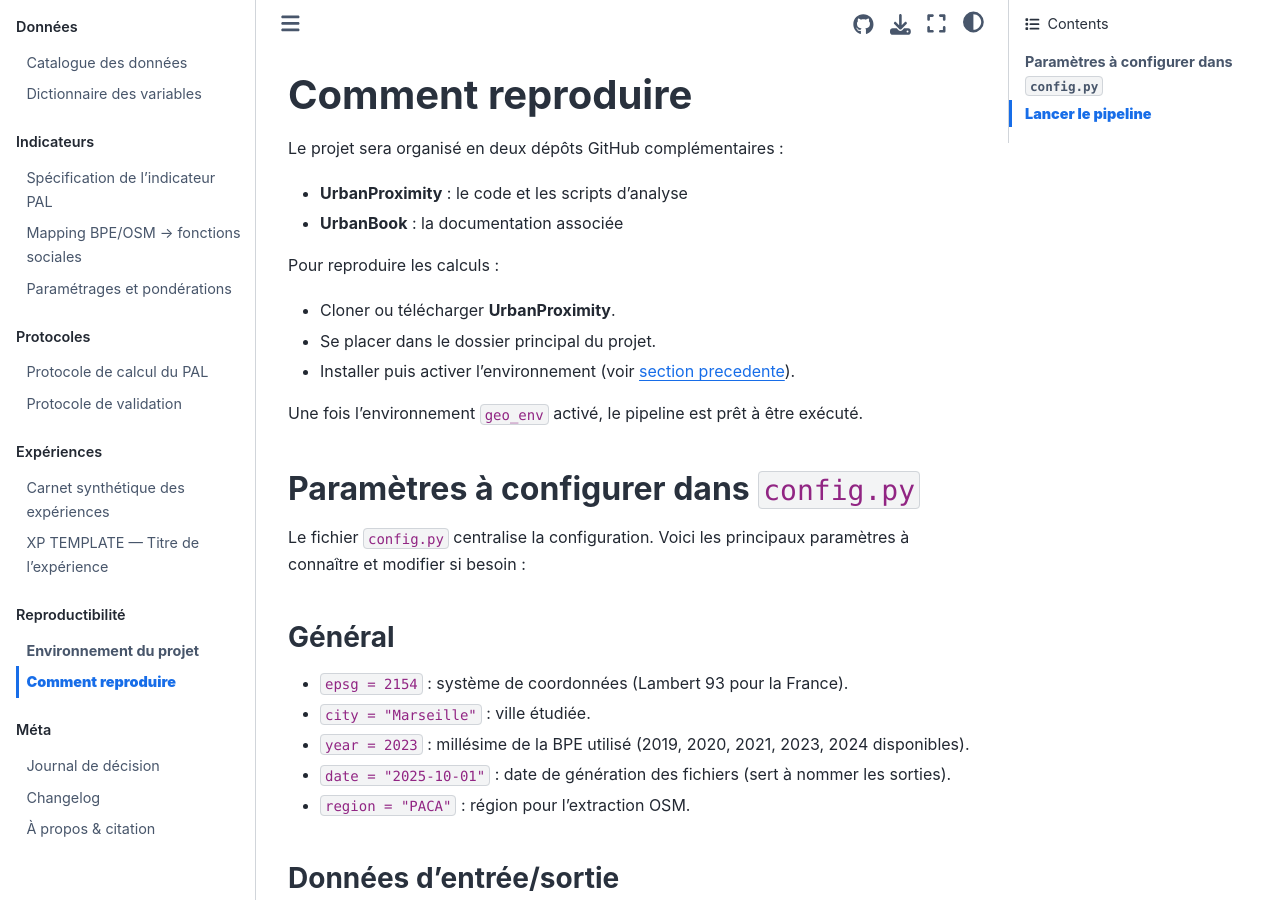
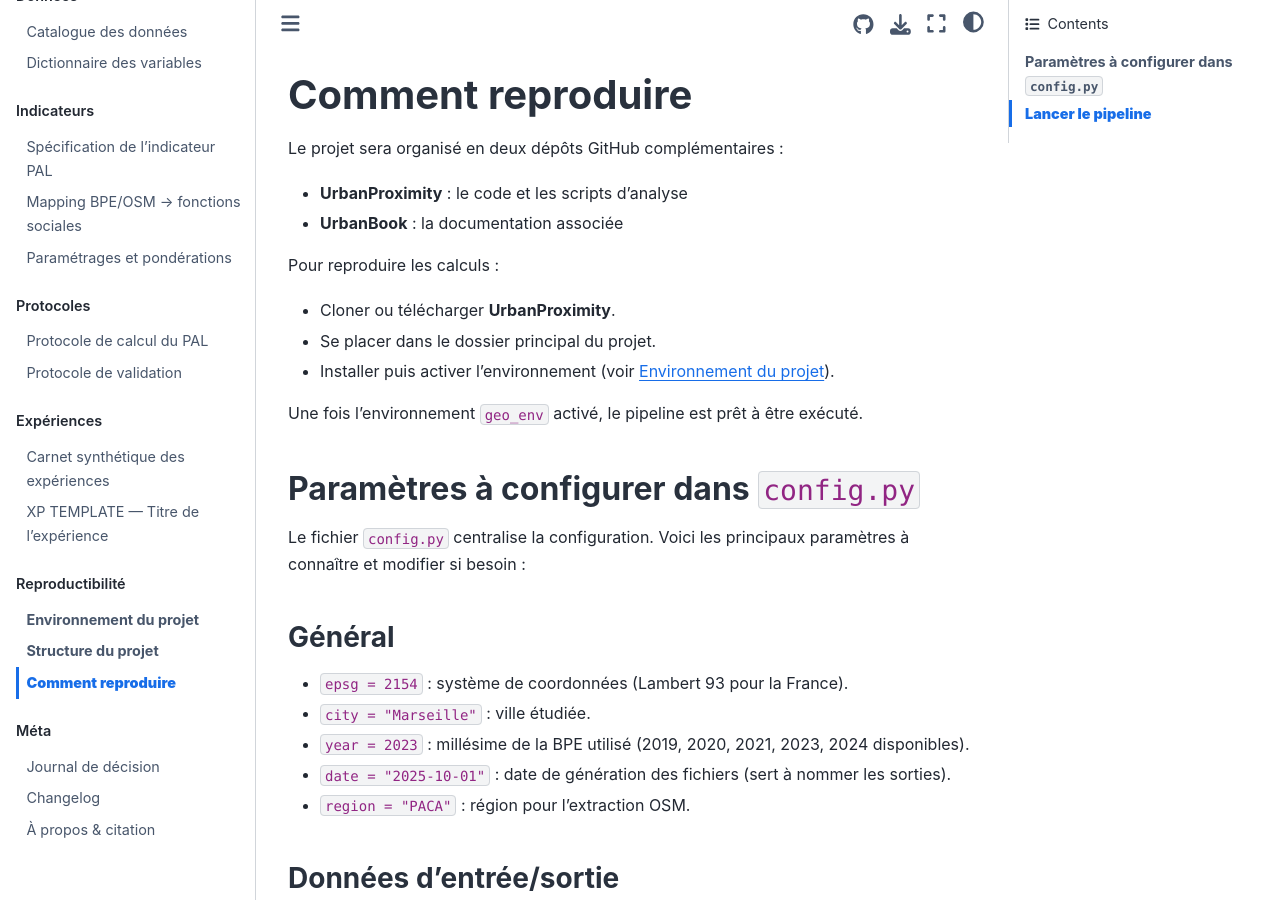
Before and after one commit to techByHazim/UrbanBook, a Jupyter Book: the page built from 50_Reproductibilite/comment_reproduire.md, in a window 1280 px wide and 900 px high. Built offline with Jupyter Book 1.0.4 settings and Sphinx 7.4.7 and the Sphinx Book theme 1.1.4, drawn with Linux system fonts in a browser that asks for light colours; some of the changed text lies outside the part shown.

Commit message:
Mise à jour repro

```diff
--- a/50_Reproductibilite/comment_reproduire.md
+++ b/50_Reproductibilite/comment_reproduire.md
@@ -7,7 +7,7 @@
 Pour reproduire les calculs :
 - Cloner ou télécharger **UrbanProximity**.
 - Se placer dans le dossier principal du projet.
-- Installer puis activer l’environnement (voir [section precedente](environnement.md)).
+- Installer puis activer l’environnement (voir [Environnement du projet](environnement.md)).
 
 Une fois l’environnement `geo_env` activé, le pipeline est prêt à être exécuté.
 
--- a/_toc.yml
+++ b/_toc.yml
@@ -26,6 +26,7 @@
   - caption: Reproductibilité
     chapters:
       - file: 50_Reproductibilite/environnement
+      - file: 50_Reproductibilite/structure_projet
       - file: 50_Reproductibilite/comment_reproduire
   - caption: Méta
     chapters:
```
